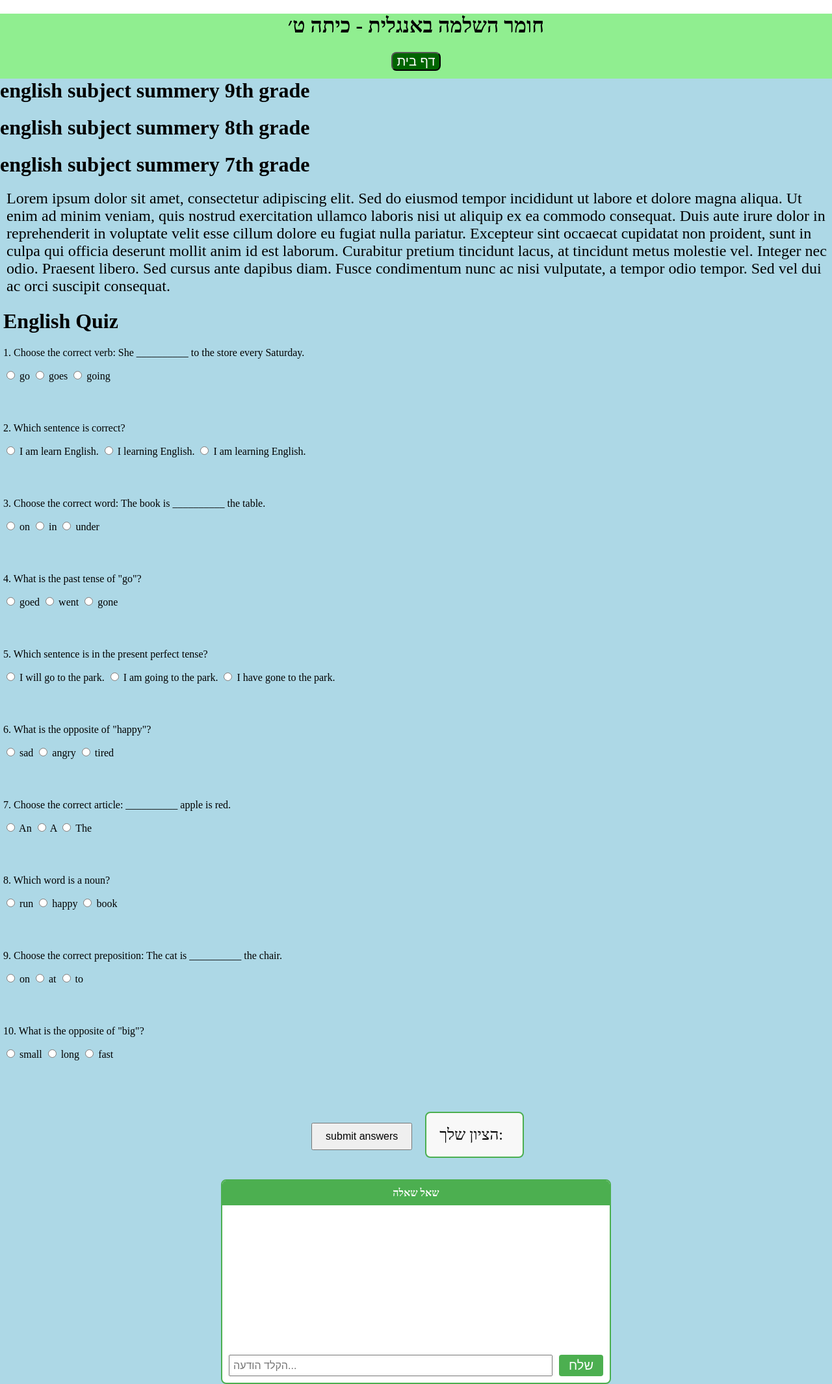
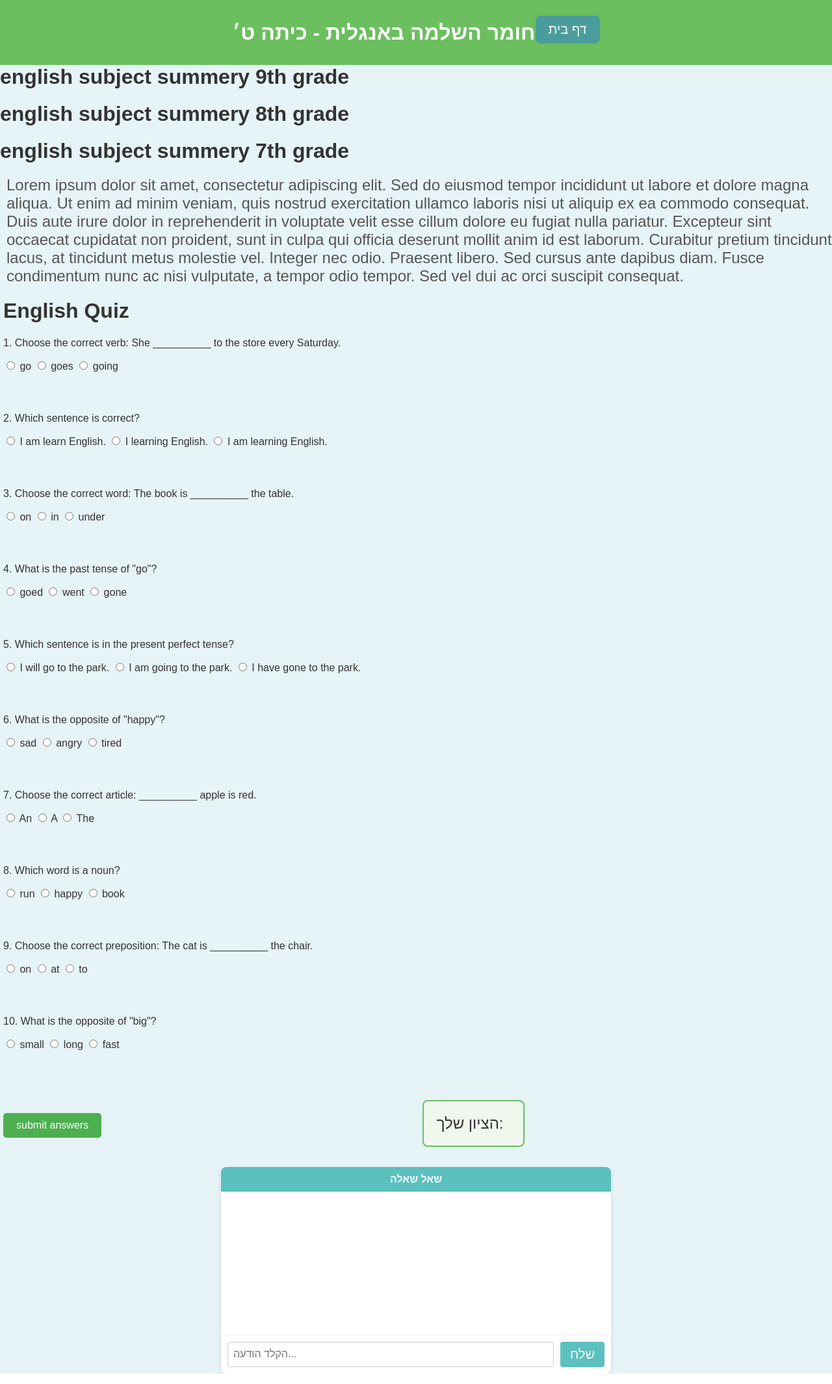
Before and after one commit to talmeshulam2010/hackathon.web2, a plain HTML site: page pages/English.html in a window 1280 px wide. Shown: the whole page at 65% size. Drawn offline with Linux system fonts and the light colour scheme.

Commit message:
Update style.css

```diff
--- a/style/style.css
+++ b/style/style.css
@@ -3,27 +3,33 @@ html, body {
   height: 100%;
   margin: 0; /* Remove default margin */
   padding: 0; /* Remove default padding */
+  font-family: Arial, sans-serif; /* Added a default font for better consistency */
+  color: #333; /* Softer dark text color */
 }
 
 .header {
-  background-color: lightgreen;
+  background-color: #6BBF5E; /* A vibrant, but not too light, green */
   text-align: center;
   width: 100%;
-  height: 100px;er;
+  height: 100px;
+  display: flex; /* Added display flex for centering, assuming it was meant here too */
+  justify-content: center;
   align-items: center;
+  color: white; /* White text for better contrast on green */
 }
 .main_header {
-  background-color: lightgreen;
+  background-color: #6BBF5E; /* Consistent vibrant green */
   text-align: center;
   width: 100%;
   height: 100px;
   display: flex;
   justify-content: center;
   align-items: center;
+  color: white; /* White text for better contrast on green */
 }
 
 .box {
-  background-color: lightblue;
+  background-color: #E6F3F7; /* A soft, calming light blue-grey */
   text-align: center;
   width: 100%;
   height: 90%;
@@ -35,32 +41,36 @@ html, body {
 }
 
 .summary_box {
-  font-size:24px;
+  font-size: 24px;
   margin-right: 10px;
+  color: #555; /* Slightly darker text for readability */
 }
 
 .background_box {
-  background-color: lightblue;
+  background-color: #E6F3F7; /* Consistent soft blue-grey */
 }
 
 .quiz {
   font-family: Arial, sans-serif;
   direction: rtl;
   text-align: right;
-  margin: 20px
+  margin: 20px;
+  color: #333;
 }
 
 .Equiz {
   direction: ltr;
   margin-left: 5px;
+  color: #333;
 }
-.Ebackground_box{
-  background-color:lightblue;
+.Ebackground_box {
+  background-color: #E6F3F7; /* Consistent soft blue-grey */
 }
 
-.Esummary_box{
+.Esummary_box {
   margin-left: 10px;
-  font-size:24px;
+  font-size: 24px;
+  color: #555;
 }
 
 .checkbutton {
@@ -69,35 +79,64 @@ html, body {
   font-size: 16px;
   cursor: pointer;
   margin-bottom: 15px;
+  background-color: #4CAF50; /* Stronger green for action */
+  color: white;
+  border: none;
+  border-radius: 5px;
+  transition: background-color 0.3s ease; /* Smooth hover effect */
 }
 
-button{
+.checkbutton:hover {
+  background-color: #3E8E41;
+}
+
+button {
   font-size: 20px;
   cursor: pointer;
   margin-bottom: 10px;
   text-align: center;
+  background-color: #5BC0BE; /* A calming teal for general buttons */
+  color: white;
+  border: none;
+  border-radius: 5px;
+  padding: 10px 20px;
+  transition: background-color 0.3s ease;
+}
+
+button:hover {
+  background-color: #4A9D9C;
 }
 
 .summary_title {
-  margin:0;
+  margin: 0;
   margin-bottom: 20px;
   margin-right: 10px;
+  color: #333;
 }
 
-
-select,input{
-  font-size:30px;
+select,
+input {
+  font-size: 30px;
   margin-bottom: 50px;
+  border: 1px solid #ccc; /* Subtle border */
+  border-radius: 5px;
+  padding: 5px;
 }
 
 .start-button {
   font-size: 32px;
   padding: 15px 50px;
   margin-top: 30px;
-  background-color: lightgreen;
+  background-color: #6BBF5E; /* Consistent vibrant green */
   border: none;
   border-radius: 8px;
   cursor: pointer;
+  color: white;
+  transition: background-color 0.3s ease;
+}
+
+.start-button:hover {
+  background-color: #5AA14F;
 }
 
 .hidden {
@@ -108,7 +147,7 @@ select,input{
   font-size: 24px;
   margin: 10px 0;
   font-weight: bold;
-  color: #333;
+  color: #007BFF; /* A clear blue for positive feedback */
 }
 
 .quiz-bottom {
@@ -126,11 +165,11 @@ select,input{
   justify-content: center;
   align-items: center;
   gap: 10px;
-  border: 2px solid #4CAF50;
+  border: 2px solid #6BBF5E; /* Border matching the main green */
   border-radius: 8px;
-  background-color: #f8f8f8;
+  background-color: #F0F8EE; /* Very light green background */
   width: fit-content;
-  margin: 50;
+  margin: 0 auto; /* Center the score container */
 }
 
 .result {
@@ -139,47 +178,43 @@ select,input{
 }
 
 .incorrect-answer {
-  border: 2px solid #ff4444;
+  border: 2px solid #DC3545; /* A clear, soft red for errors */
   border-radius: 8px;
   padding: 10px;
   margin: 10px 0;
-  background-color: #fff0f0;
-}
-
-.incorrect-answer {
-  border: 2px solid #ff4444;
-  border-radius: 8px;
-  padding: 10px;
-  margin: 10px 0;
-  background-color: #fff0f0;
+  background-color: #FFF2F2; /* Very light red background */
+  color: #333; /* Ensure text is readable */
 }
 
 .chat-section {
   margin: 20px auto;
   width: 80%;
   max-width: 600px;
-  background-color: lightblue;
+  background-color: #F0F8EE; /* Light green background for section */
+  border-radius: 10px; /* Rounded corners for the whole section */
+  box-shadow: 0 4px 8px rgba(0,0,0,0.1); /* Subtle shadow */
 }
 
 .chat-box {
-  border: 2px solid #4CAF50;
-  border-radius: 8px;
+  border: none; /* Removed redundant border here, moved to section */
+  border-radius: 8px; /* Consistent border radius */
   background-color: white;
 }
 
 .chat-header {
-  background-color: #4CAF50;
+  background-color: #5BC0BE; /* Teal for chat header */
   color: white;
   padding: 10px;
   text-align: center;
   font-weight: bold;
-  border-radius: 6px 6px 0 0;
+  border-radius: 8px 8px 0 0; /* Top corners rounded */
 }
 
 .chat-messages {
   height: 200px;
   overflow-y: auto;
   padding: 10px;
+  border-bottom: 1px solid #eee; /* Separator for messages */
 }
 
 .chat-input {
@@ -190,23 +225,39 @@ select,input{
 
 .chat-input input {
   flex: 1;
-  padding: 5px;
+  padding: 8px; /* Slightly more padding */
   margin: 0;
   font-size: 16px;
+  border: 1px solid #ccc;
+  border-radius: 4px;
 }
 
 .chat-input button {
-  padding: 5px 15px;
-  background-color: #4CAF50;
+  padding: 8px 15px;
+  background-color: #5BC0BE; /* Teal for chat button */
   color: white;
   border: none;
   border-radius: 4px;
   cursor: pointer;
   margin: 0;
+  transition: background-color 0.3s ease;
+}
+
+.chat-input button:hover {
+  background-color: #4A9D9C;
 }
 
 .homebutton {
-  background-color:darkgreen;
+  background-color: #4A9D9C; /* Deeper teal for home button */
   border-radius: 8px;
   color: white;
+  padding: 10px 20px;
+  border: none;
+  font-size: 20px;
+  cursor: pointer;
+  transition: background-color 0.3s ease;
 }
+
+.homebutton:hover {
+  background-color: #3A7F7E;
+}
```
